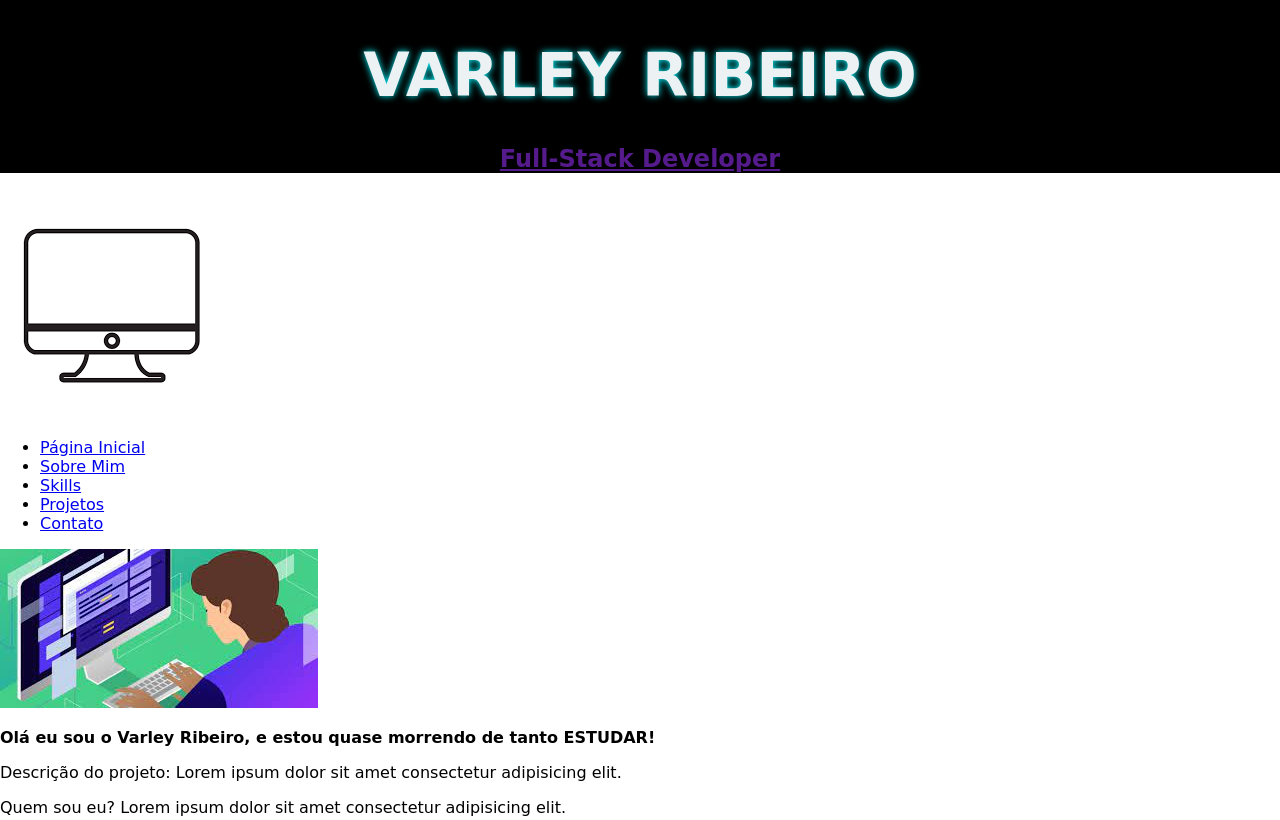
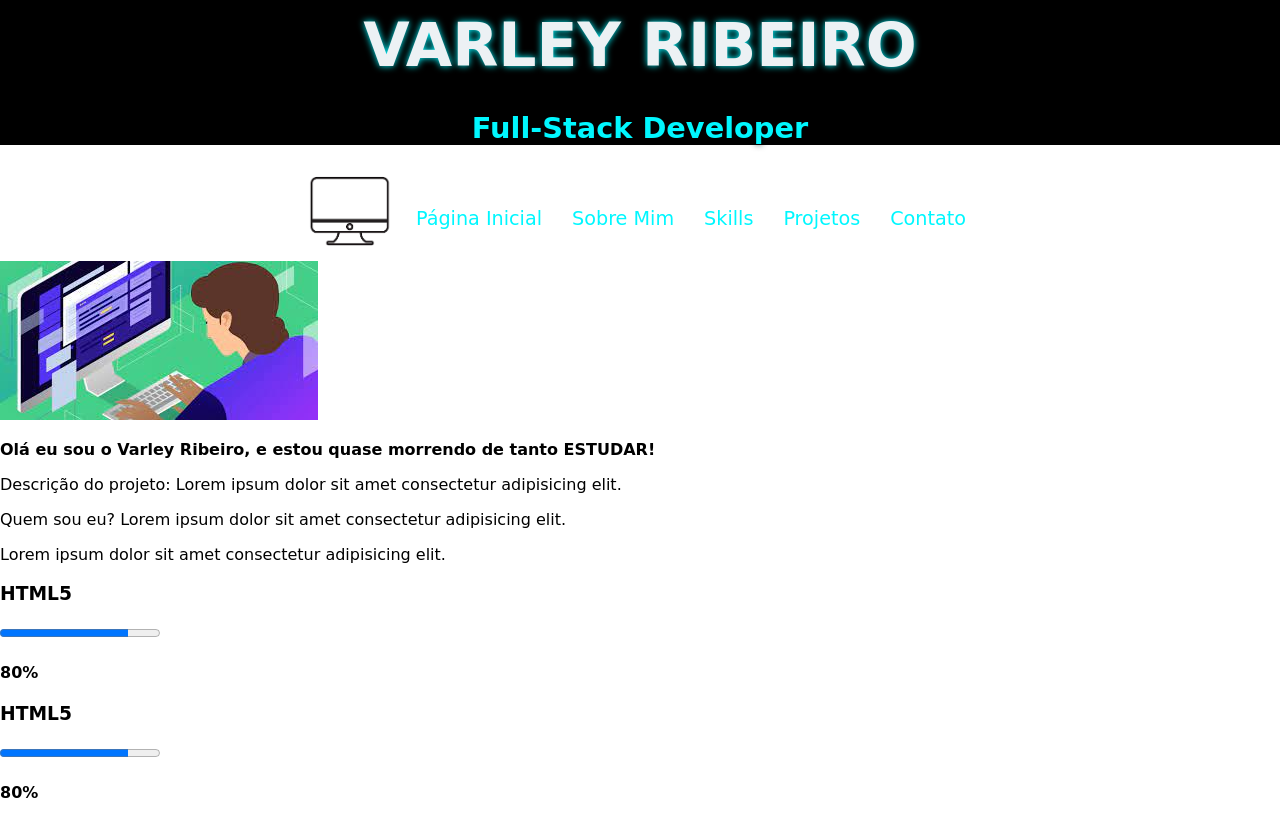
Before and after one commit to VarleyS/Portifolio, a plain HTML site: page index.html in a window 1280 px wide. Shown: the top 820 px of the page. Drawn offline with Linux system fonts and the light colour scheme.

Commit message:
atualizações de menu

```diff
--- a/index.html
+++ b/index.html
@@ -9,28 +9,26 @@
 </head>
 
 <body>
+    <header class="init">
         <div class="cab">
             <div class="titu">
                 <h1>VARLEY RIBEIRO</h1>
             </div>
             <div class="exp">
-            <h2><a href="">Full-Stack Developer</a></h2>
+                <h2><span>Full-Stack Developer</span></h2>
             </div>
         </div>
         <div class="menu">
-        <div>
+            <nav>
                 <img src="/Imagem/iconPc.png" alt="">
+                <a href="#">Página Inicial</a>
+                <a href="#">Sobre Mim</a>
+                <a href="#">Skills</a>
+                <a href="#">Projetos</a>
+                <a href="#">Contato</a>
+            </nav>
         </div>
-        <div>
-            <ul>
-                <li><a href="#">Página Inicial</a></li>
-                <li><a href="#">Sobre Mim</a></li>
-                <li><a href="#">Skills</a></li>
-                <li><a href="#">Projetos</a></li>
-                <li><a href="#">Contato</a></li>
-            </ul>
-        </div>
-    </div>
+    </header>
     <main>
         <div>
             <img src="/Imagem/d1.jpeg" alt="">
--- a/style.css
+++ b/style.css
@@ -2,6 +2,13 @@ body {
     margin: 0;
     padding: 0;
     font-family: 'Barlow Condensed', cursive;
+}
+div {
+    display: block;
+}
+
+.init {
+    display: block;
 }
 
 .cab {
@@ -11,19 +18,19 @@ body {
 
 .titu {
     display: flex;
+    flex-direction: column;
     font-size: 30px;
     font-weight: 500;
-    flex-direction: column;
 }
 
 .titu h1{
+    margin-top: 10px;
     text-align: center;
     color: #ecf1f4;
     text-shadow: 0 0 7px #00f7ff;
 }
 
 h1 {
-    font-weight: normal;
     margin: 0 0 15px;
     display: block;
     font-size: 2em;
@@ -33,3 +40,58 @@ h1 {
     margin-inline-end: 0px;
     font-weight: bold;
 }
+
+.exp {
+    display: block;
+    margin-block-start: 1em;
+    margin-block-end: 1em;
+    margin-inline-start: 0px;
+    margin-inline-end: 0px;
+    box-sizing: border-box;
+}
+
+.exp h2 {
+    margin-top: 0;
+    margin-bottom: 0px;
+    margin-left: auto;
+}
+
+.exp h2 span{
+    color: #00f7ff;
+    text-shadow: 0 0 7px #000000;
+}
+
+h2 span {
+    font-size: 1.2em;
+}
+
+nav {
+    display: flex;
+    justify-content: center;
+}
+
+nav img {
+    max-width:  100%;
+    height: 100px;
+    width: 100px;
+    padding: auto;
+}
+
+nav a{
+    align-items: center;
+    display: block;
+    padding: 8px 14px;
+    text-decoration: none;
+    color: #00f7ff;
+    font-size: 1.2em;
+    border-radius: 10px 10px 10px 10px;
+    margin-left: 2px;
+    transition: 0.6s;
+    margin-top: 3%;
+}
+
+a:-weckit-any-link {
+    color: -webkit-link;
+    cursor: pointer;
+    text-decoration: underline;
+}
```
Lines whose indentation alone changed are shown as unchanged.
